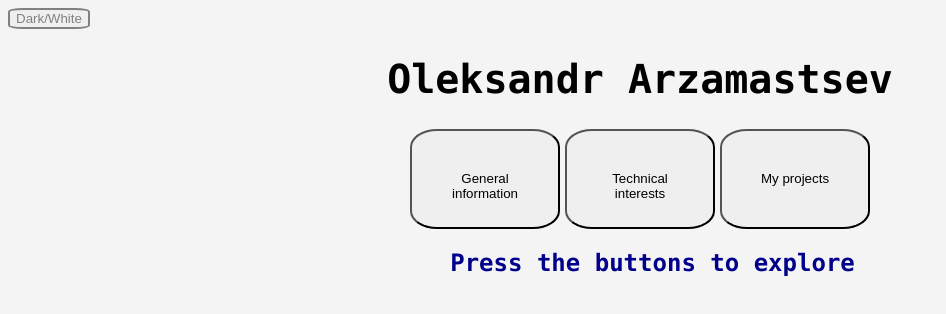
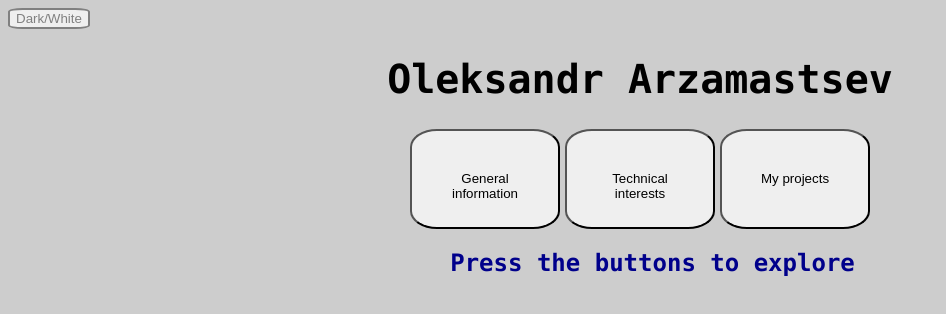
Before and after one commit to sashartham21/project, a plain HTML site: page index.html in a window 1280 px wide. Shown: the whole page, without its empty margins (0-946 px from the left). Drawn offline with Linux system fonts and the light colour scheme.

Commit message:
Tried a different background color

```diff
--- a/styles.css
+++ b/styles.css
@@ -1,6 +1,6 @@
 body{
     font-family: 'Consolas', 'Menlo', 'DejaVu Sans Mono', 'Bitstream Vera Sans Mono', monospace;
-    background-color: #f4f4f4;
+    background-color: #4444;
     font-size: 1rem;
 }
 h1{
```
